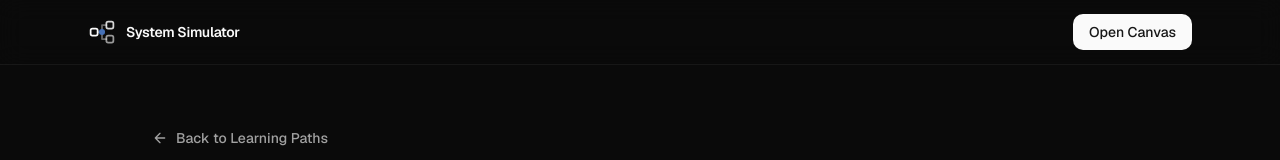
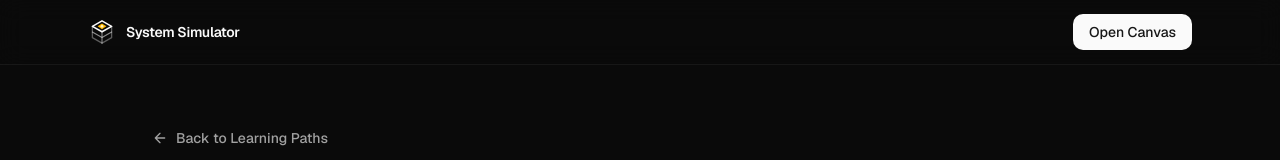
Before and after one commit to TheMikeKaisen/system-design-visualizer, a Next.js app: page /java in a window 1280 px wide. Shown: the top 160 px of the page. Built offline with nearby package versions, Linux system fonts and the light colour scheme.

Commit message:
feat(brand): modernize brand mark with Isometric Strata & Core and align auth page

```diff
--- a/src/app/auth/sign-in/page.tsx
+++ b/src/app/auth/sign-in/page.tsx
@@ -1,3 +1,4 @@
+import { Logo }   from "@/components/ui/Logo";
 import { signIn } from "@/lib/auth/auth";
 import { env }    from "@/lib/env";
 
@@ -31,9 +32,9 @@ export default async function SignInPage({ searchParams }: Props) {
     <div className="min-h-screen flex items-center justify-center bg-background px-4">
       <div className="w-full max-w-sm">
         {/* Logo */}
-        <div className="flex items-center justify-center gap-2 mb-8">
-          <LogoIcon />
-          <span className="text-lg font-medium text-foreground">sysvis</span>
+        <div className="flex items-center justify-center gap-2.5 mb-8">
+          <Logo size={28} />
+          <span className="text-lg font-semibold tracking-tight text-foreground">System Simulator</span>
         </div>
 
         <div className="border border-border rounded-2xl bg-background p-8 flex flex-col gap-6">
@@ -122,16 +123,6 @@ export default async function SignInPage({ searchParams }: Props) {
   );
 }
 
-function LogoIcon() {
-  return (
-    <svg width="24" height="24" viewBox="0 0 20 20" fill="none">
-      <rect x="1" y="1" width="8" height="8" rx="2" fill="currentColor" opacity={0.8}/>
-      <rect x="11" y="1" width="8" height="8" rx="2" fill="currentColor" opacity={0.4}/>
-      <rect x="1" y="11" width="8" height="8" rx="2" fill="currentColor" opacity={0.4}/>
-      <rect x="11" y="11" width="8" height="8" rx="2" fill="currentColor" opacity={0.8}/>
-    </svg>
-  );
-}
 
 function GithubIcon() {
   return (
--- a/src/components/ui/Logo.tsx
+++ b/src/components/ui/Logo.tsx
@@ -1,4 +1,16 @@
-export function Logo({ size = 28 }: { size?: number }) {
+import React from "react";
+
+export interface LogoProps {
+  size?: number;
+  className?: string;
+}
+
+/**
+ * System Simulator brand mark: "The Isometric Strata & Core"
+ * Represents multi-layered computational systems (Application, Runtime/Kernel, Distributed Infrastructure)
+ * anchored by an active execution nucleus.
+ */
+export function Logo({ size = 28, className }: LogoProps) {
   return (
     <svg
       width={size}
@@ -6,28 +18,58 @@ export function Logo({ size = 28 }: { size?: number }) {
       viewBox="0 0 32 32"
       fill="none"
       xmlns="http://www.w3.org/2000/svg"
+      className={className}
       aria-hidden="true"
     >
-      {/* Connecting paths */}
+      {/* Infrastructure Foundation & Outer Chassis */}
       <path
-        d="M11 16h5m0 0V8h5m-5 8v8h5"
+        d="M5 9.5V22.5L16 28.75L27 22.5V9.5"
         stroke="currentColor"
-        strokeWidth="2"
+        strokeWidth="1.5"
         strokeLinecap="round"
         strokeLinejoin="round"
-        opacity="0.4"
+        opacity="0.35"
       />
 
-      {/* Primary Node (Left) */}
-      <rect x="3" y="12" width="8" height="8" rx="2" stroke="currentColor" strokeWidth="2" fill="var(--color-background)" />
+      {/* Central Execution Spine */}
+      <path
+        d="M16 15.75V28.75"
+        stroke="currentColor"
+        strokeWidth="1.5"
+        strokeLinecap="round"
+        opacity="0.45"
+      />
 
-      {/* Secondary Nodes (Right) */}
-      <rect x="21" y="4" width="8" height="8" rx="2" stroke="currentColor" strokeWidth="2" fill="var(--color-background)" opacity="0.85" />
-      <rect x="21" y="20" width="8" height="8" rx="2" stroke="currentColor" strokeWidth="2" fill="var(--color-background)" opacity="0.6" />
+      {/* Intermediate Runtime Strata Shelf (Kernel / Memory boundary) */}
+      <path
+        d="M5 16L16 22.25L27 16"
+        stroke="currentColor"
+        strokeWidth="1.25"
+        strokeLinecap="round"
+        strokeLinejoin="round"
+        opacity="0.55"
+      />
 
-      {/* Accent Router/Node in the middle */}
-      <circle cx="16" cy="16" r="3.5" fill="oklch(0.55 0.12 260)" />
-      <circle cx="16" cy="16" r="1.5" fill="var(--color-background)" />
+      {/* Top Application Stratum Facet */}
+      <path
+        d="M16 3.25L27 9.5L16 15.75L5 9.5Z"
+        stroke="currentColor"
+        strokeWidth="1.75"
+        strokeLinecap="round"
+        strokeLinejoin="round"
+      />
+
+      {/* Active Execution Nucleus (Amber Core) */}
+      <polygon
+        points="16,6.25 21,9.5 16,12.75 11,9.5"
+        className="fill-amber-500 dark:fill-amber-400"
+      />
+      <circle
+        cx="16"
+        cy="9.5"
+        r="1.5"
+        className="fill-white dark:fill-amber-100"
+      />
     </svg>
   );
 }
```
Also changed, not shown: 1 other file (tests, documents, lock files or other folders).
